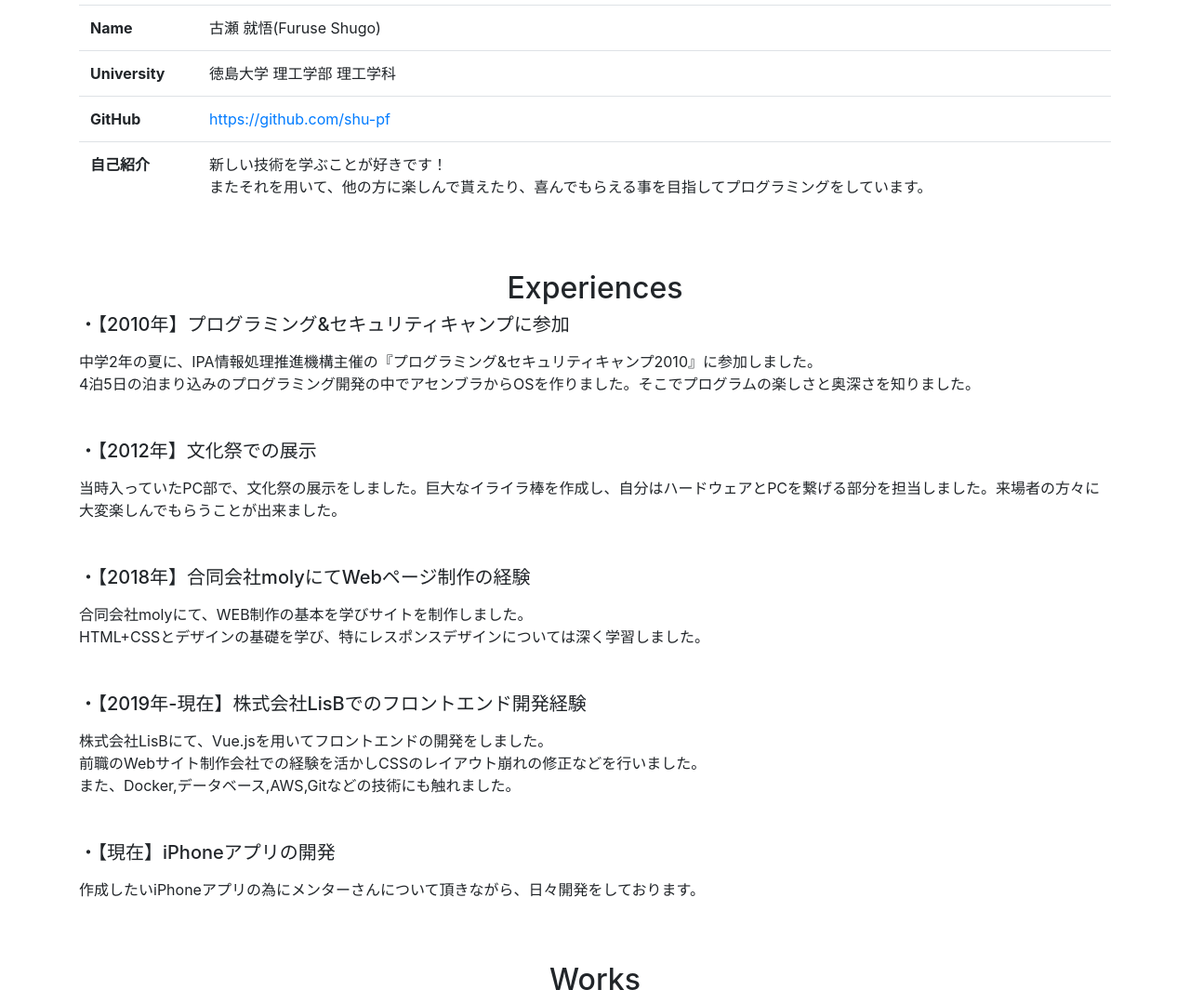
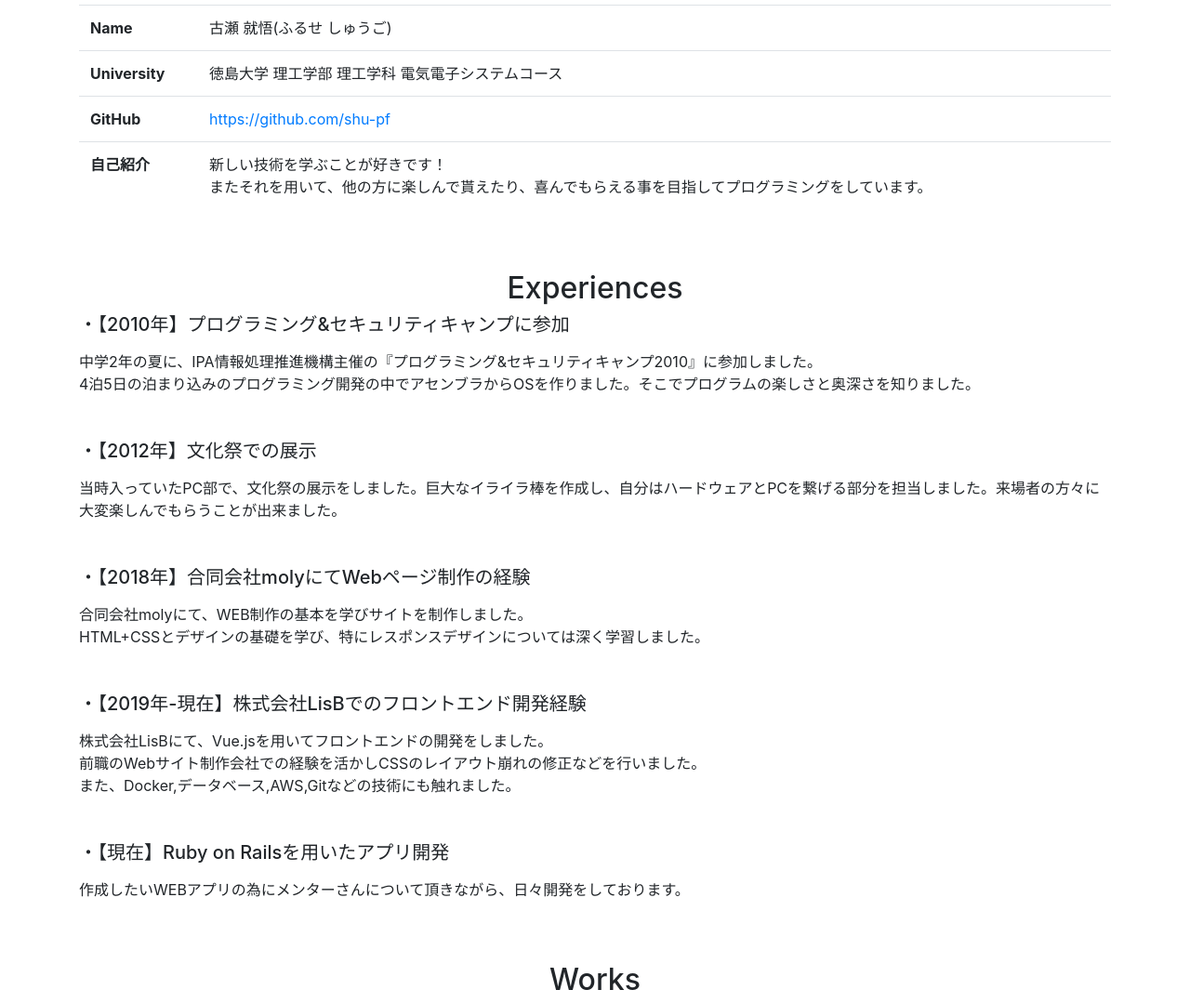
Before and after one commit to shu-pf/shu-prog, a plain HTML site: page index.html in a window 1280 px wide. Shown: the part 618-1697 px from the top of the page at 93% size. Drawn offline with nearby package versions, Linux system fonts and the light colour scheme.

Commit message:
最近の状況を更新

```diff
--- a/index.html
+++ b/index.html
@@ -42,11 +42,11 @@
         <tbody>
           <tr>
             <th>Name</th>
-            <td>古瀬 就悟(Furuse Shugo)</td>
+            <td>古瀬 就悟(ふるせ しゅうご)</td>
           </tr>
           <tr>
             <th>University</th>
-            <td>徳島大学 理工学部 理工学科</td>
+            <td>徳島大学 理工学部 理工学科 電気電子システムコース</td>
           </tr>
           <tr>
             <th>GitHub</th>
@@ -88,8 +88,8 @@
         </li>
         <li class="media">
           <div class="media-body">
-            <h5 class="mt-0 mb-1 mb-3">・【現在】iPhoneアプリの開発</h5>
-            作成したいiPhoneアプリの為にメンターさんについて頂きながら、日々開発をしております。
+            <h5 class="mt-0 mb-1 mb-3">・【現在】Ruby on Railsを用いたアプリ開発</h5>
+            作成したいWEBアプリの為にメンターさんについて頂きながら、日々開発をしております。
           </div>
         </li>
       </ul>
@@ -130,7 +130,7 @@
           <ul>
             <li>HTML</li>
             <li>CSS+Sass</li>
-            <li>PHP(SQL)</li>
+            <li>SQL</li>
             <li>JavaScript</li>
           </ul>
         </div>
@@ -149,7 +149,7 @@
         <div>
           <ul>
             <li>Docker</li>
-            <li>Swift</li>
+            <li>Ruby on Rails</li>
           </ul>
         </div>
       </div>
```
